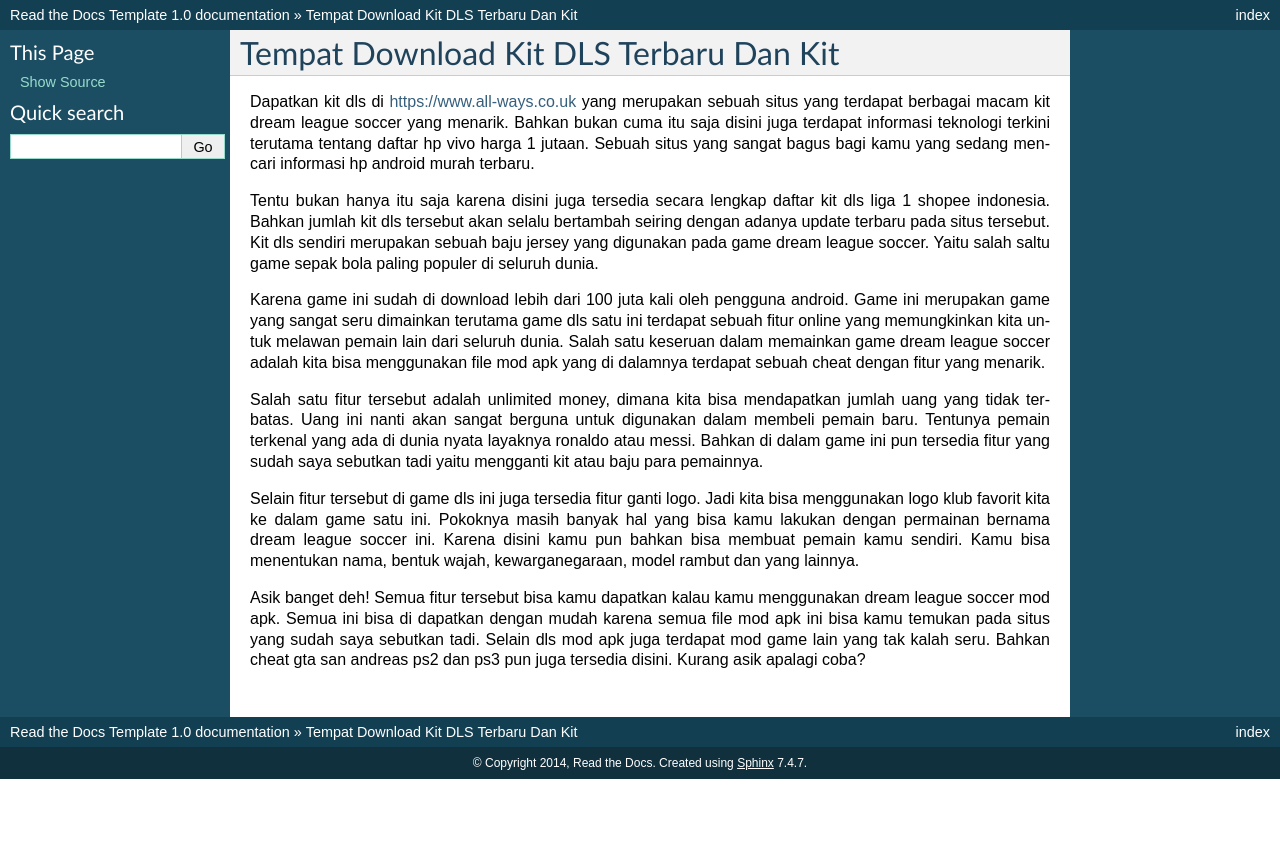
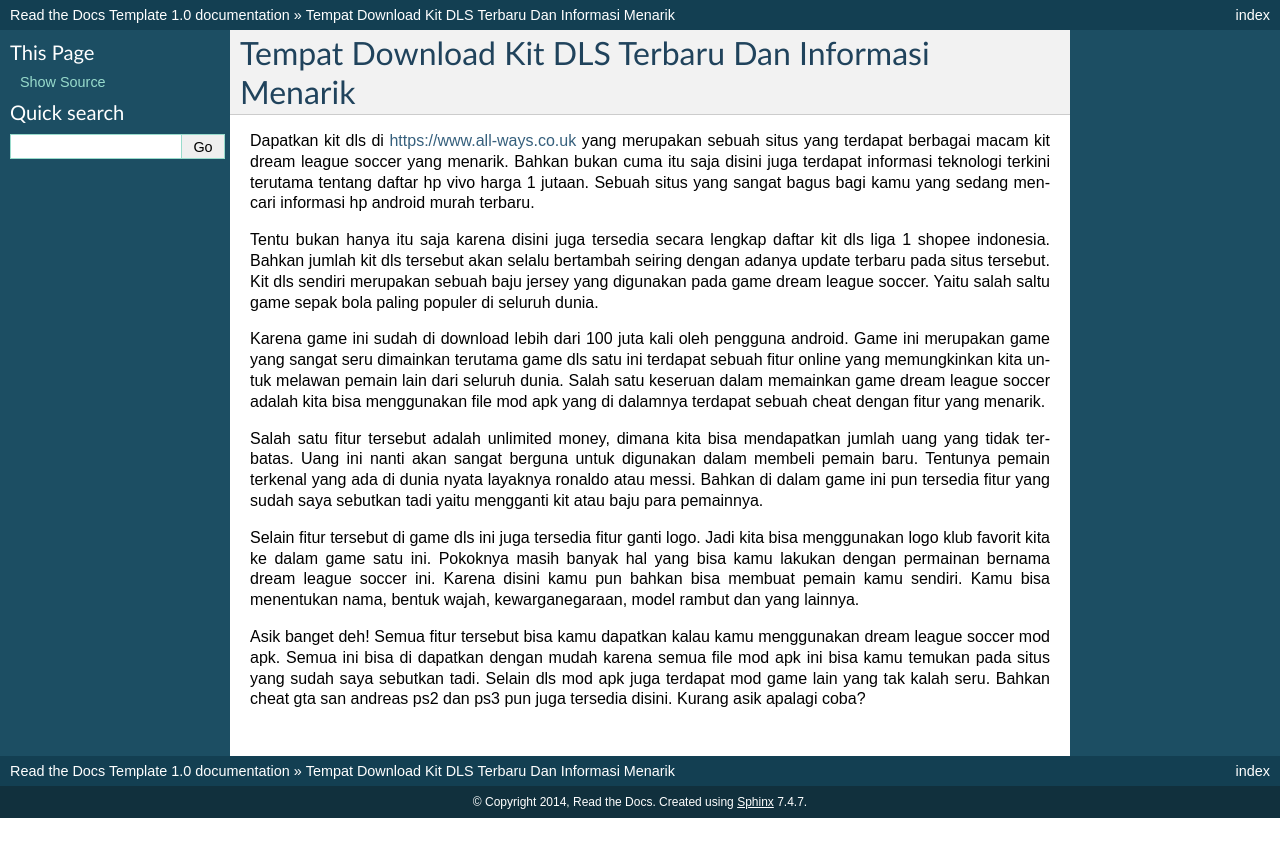
Before and after one commit to delsvira/game, a Sphinx documentation site: the page built from docs/index.rst, in a window 1280 px wide. Shown: the top 857 px of the page. Built offline with Sphinx 7.4.7, drawn with Linux system fonts in a browser that asks for light colours.

Commit message:
Update index.rst

```diff
--- a/docs/index.rst
+++ b/docs/index.rst
@@ -3,7 +3,7 @@
    You can adapt this file completely to your liking, but it should at least
    contain the root `toctree` directive.
 
-Tempat Download Kit DLS Terbaru Dan Kit
+Tempat Download Kit DLS Terbaru Dan Informasi Menarik
 ========
 
 Dapatkan kit dls di https://www.all-ways.co.uk yang merupakan sebuah situs yang terdapat berbagai macam kit dream league soccer yang menarik. Bahkan bukan cuma itu saja disini juga terdapat informasi teknologi terkini terutama tentang daftar hp vivo harga 1 jutaan. Sebuah situs yang sangat bagus bagi kamu yang sedang mencari informasi hp android murah terbaru.
```
